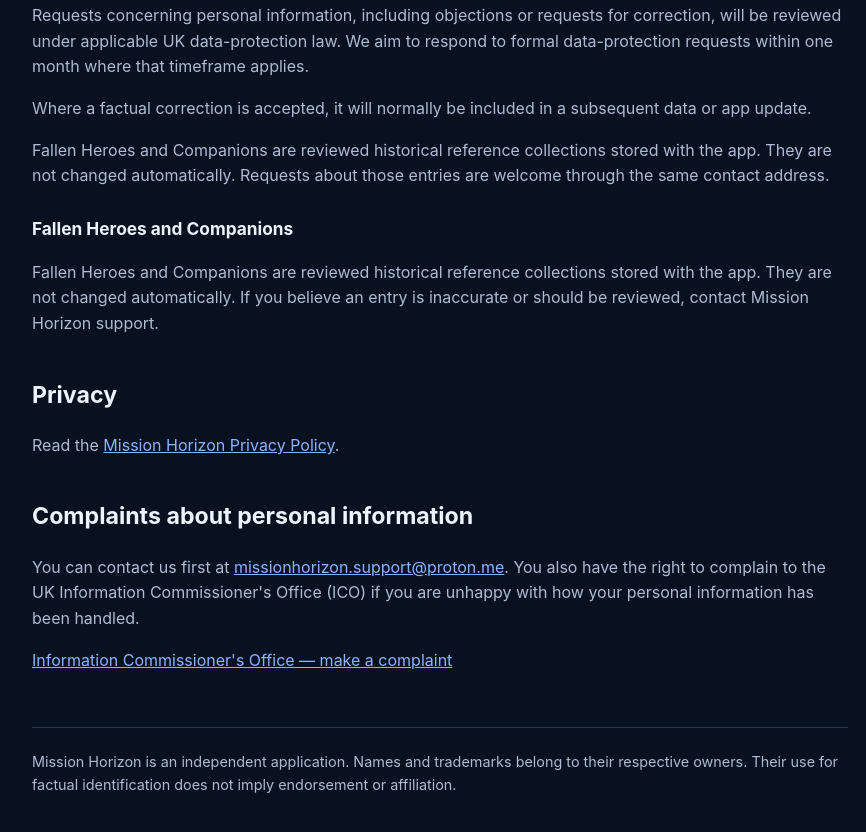
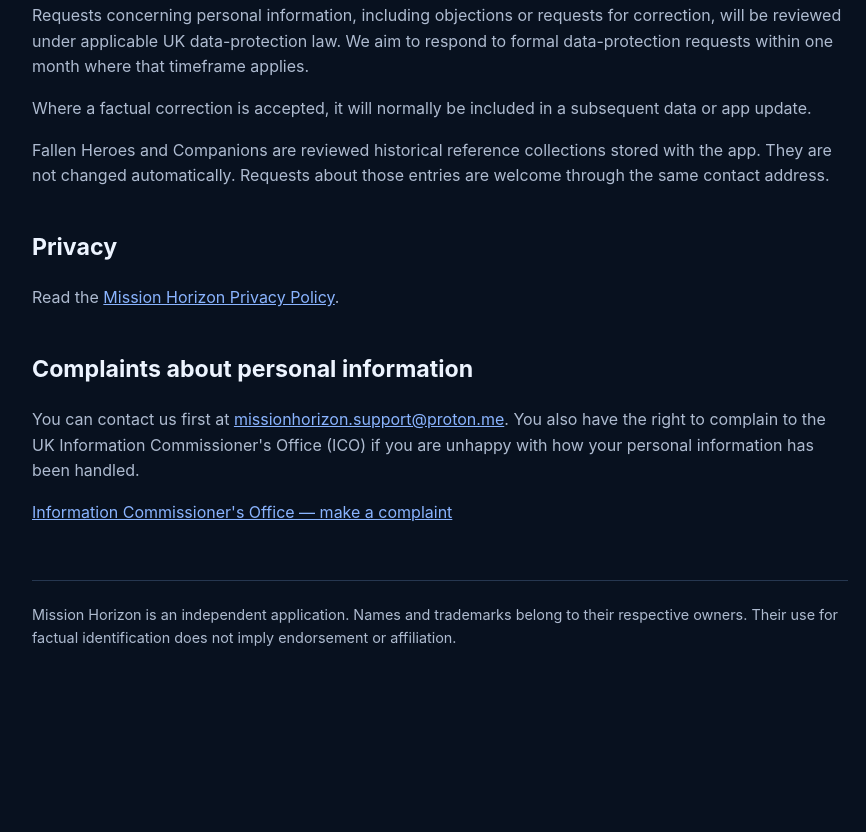
Before and after one commit to Apez-tech/mission-horizon-support, a plain HTML site: page index.html in a window 1280 px wide. Shown: the part 1420-2252 px from the top of the page, without its empty margins (200-1066 px from the left). After the commit the page ends 2141 px from the top, so only its background shows below. Drawn offline with Linux system fonts and the light colour scheme.

Commit message:
docs(support): remove duplicate Fallen Heroes and Companions copy

```diff
--- a/index.html
+++ b/index.html
@@ -65,9 +65,6 @@
     <p>Fallen Heroes and Companions are reviewed historical reference collections stored with the app. They are not changed automatically. Requests about those entries are welcome through the same contact address.</p>
   </section>
 
-  <h3>Fallen Heroes and Companions</h3>
-  <p>Fallen Heroes and Companions are reviewed historical reference collections stored with the app. They are not changed automatically. If you believe an entry is inaccurate or should be reviewed, contact Mission Horizon support.</p>
-
   <h2>Privacy</h2>
   <p>Read the <a href="privacy.html">Mission Horizon Privacy Policy</a>.</p>
 
```
